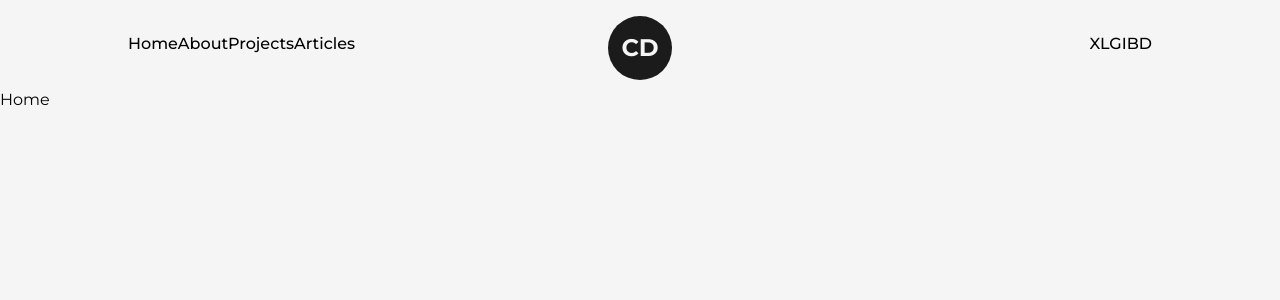
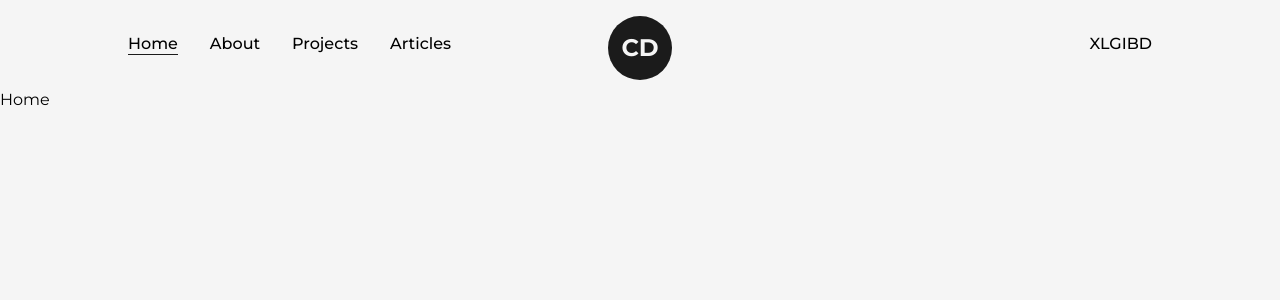
Before and after one commit to PupRiku/Portfolio-V3, a Next.js app: page / in a window 1280 px wide. Shown: the top 300 px of the page. Built offline with nearby package versions, Linux system fonts and the light colour scheme.

Commit message:
Format links

```diff
--- a/src/components/NavBar.js
+++ b/src/components/NavBar.js
@@ -1,15 +1,31 @@
 import Link from 'next/link'
 import React from 'react'
 import Logo from './Logo'
+import { useRouter } from 'next/router'
+
+const CustomLink = ({ href, title, className = '' }) => {
+  const router = useRouter()
+
+  return (
+    <Link href={href} className={`${className} relative group`}>
+      {title}
+      <span
+        className={`h-[1px] inline-block bg-dark left-0 -bottom-0.5 absolute group-hover:w-full transition-[width] ease duration-300 ${router.asPath === href ? 'w-full' : 'w-0'}`}
+      >
+        &nbsp;
+      </span>
+    </Link>
+  )
+}
 
 const NavBar = () => {
   return (
     <header className='w-full px-32 py-8 font-medium flex items-center justify-between'>
       <nav>
-        <Link href='/'>Home</Link>
-        <Link href='/about'>About</Link>
-        <Link href='/projects'>Projects</Link>
-        <Link href='/articles'>Articles</Link>
+        <CustomLink href='/' title='Home' className='mr-4' />
+        <CustomLink href='/about' title='About' className='mx-4' />
+        <CustomLink href='/projects' title='Projects' className='mx-4' />
+        <CustomLink href='/articles' title='Articles' className='ml-4' />
       </nav>
 
       <nav>
```
